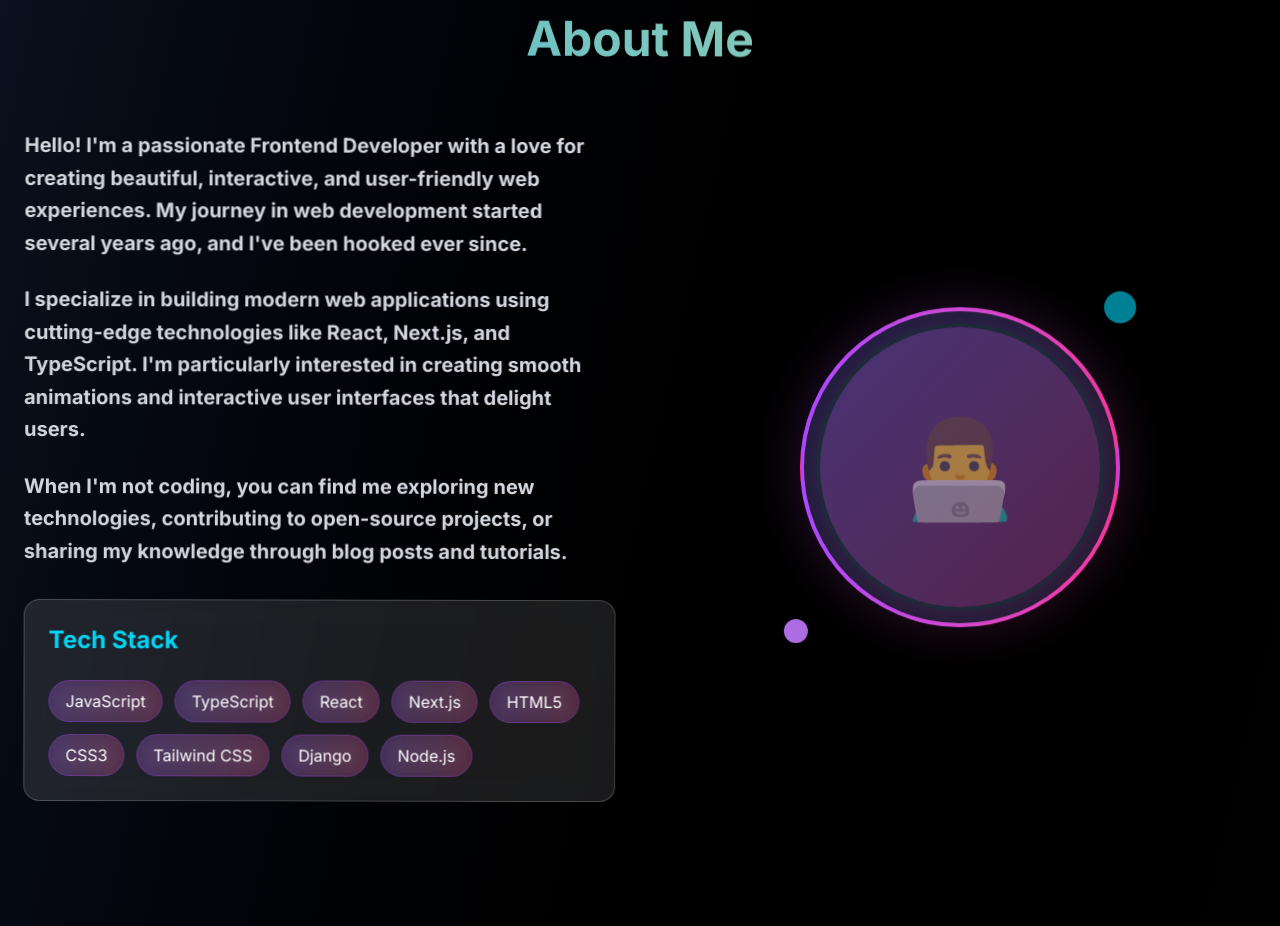
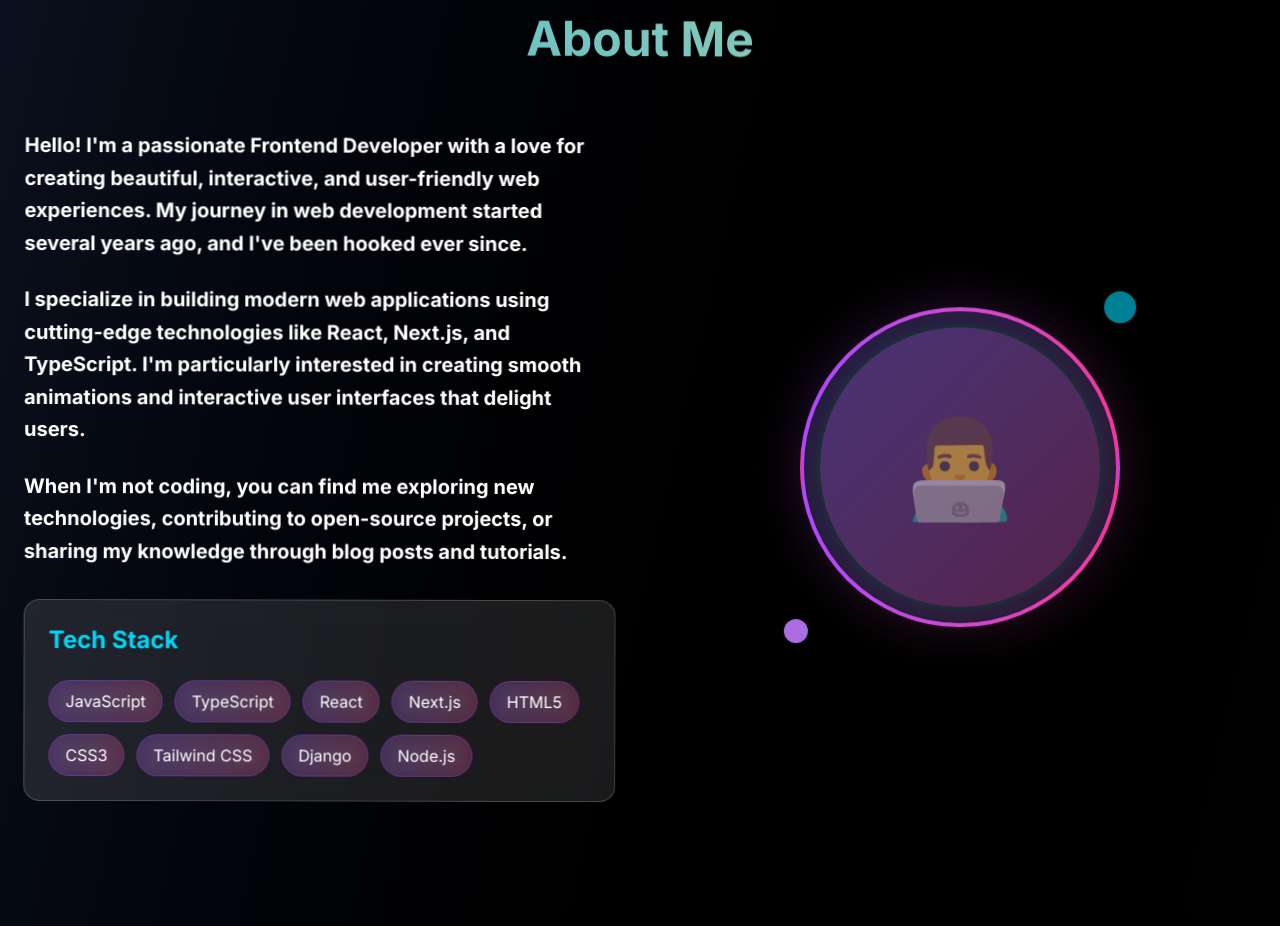
Before and after one commit to Librapraise/Port4Lio, a Next.js app: page / in a window 1280 px wide. Shown: the part 860-1786 px from the top of the page. Built offline with nearby package versions, Linux system fonts and the light colour scheme.

Commit message:
updated portfolio

```diff
--- a/src/components/Portfolio.tsx
+++ b/src/components/Portfolio.tsx
@@ -523,15 +523,15 @@ const Portfolio = () => {
             {/* About Text */}
             <FloatingElement delay={0.2}>
               <div className="order-2 md:order-1">
-                <p className="mb-6 text-lg md:text-xl text-gray-300 leading-relaxed font-bold">
+                <p className="mb-6 text-lg md:text-xl text-white leading-relaxed font-bold">
                   Hello! I'm a passionate Frontend Developer with a love for creating beautiful, interactive, and user-friendly web experiences. My journey in web development started several years ago, and I've been hooked ever since.
                 </p>
 
-                <p className="mb-6 text-lg md:text-xl text-gray-300 leading-relaxed font-bold">
+                <p className="mb-6 text-lg md:text-xl text-white leading-relaxed font-bold">
                   I specialize in building modern web applications using cutting-edge technologies like React, Next.js, and TypeScript. I'm particularly interested in creating smooth animations and interactive user interfaces that delight users.
                 </p>
 
-                <p className="mb-8 text-lg md:text-xl text-gray-300 leading-relaxed font-bold">
+                <p className="mb-8 text-lg md:text-xl text-white leading-relaxed font-bold">
                   When I'm not coding, you can find me exploring new technologies, contributing to open-source projects, or sharing my knowledge through blog posts and tutorials.
                 </p>
 
```
